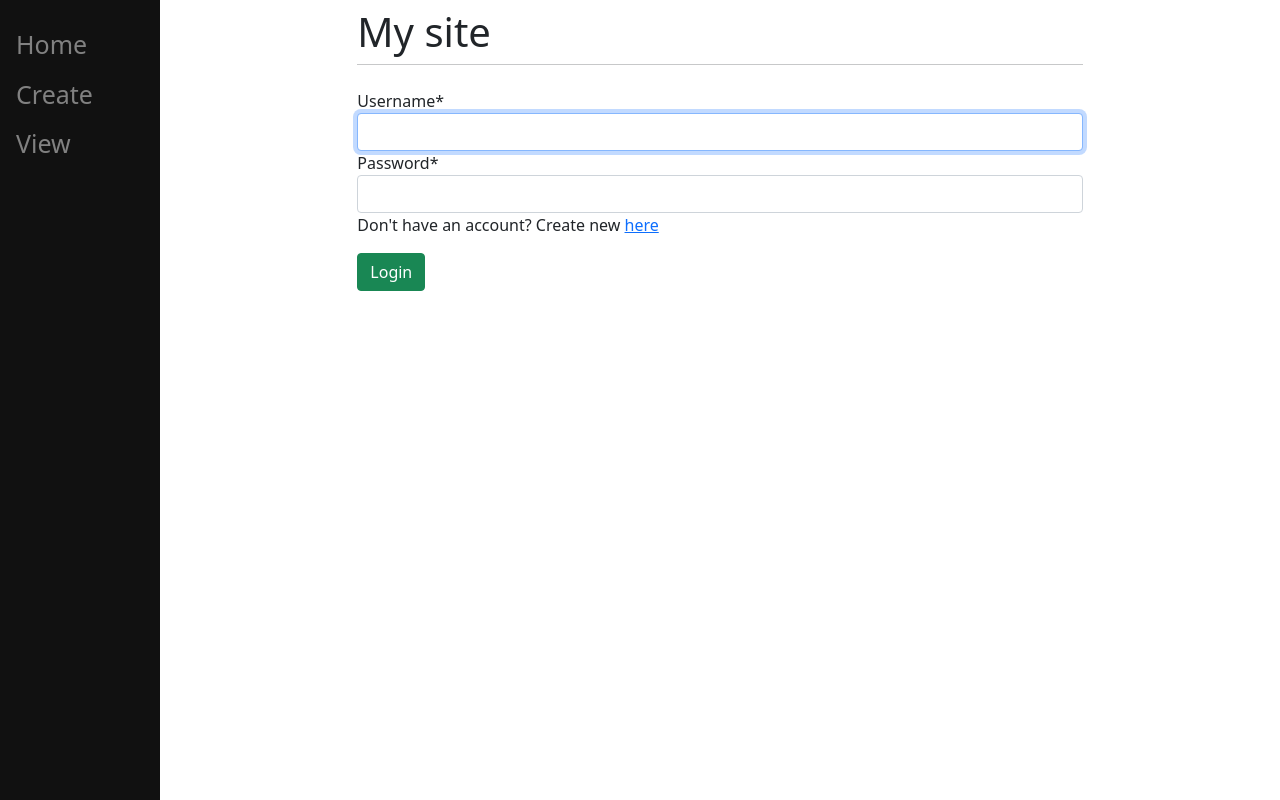
After one commit to Islompulatov/learningdjango, a Django app: page /login/ in a window 1280 px wide. The commit adds this page. Run offline with Django 4.2, Linux system fonts and the light colour scheme; some libraries are stand-ins or nearby versions.

Commit message:
login, logou and user authenticaion

```diff
--- a/mysite/myapp/models.py
+++ b/mysite/myapp/models.py
@@ -1,8 +1,9 @@
 from django.db import models
-
+from django.contrib.auth.models import User
 # Create your models here.
 
 class ToDoList(models.Model):
+	user = models.ForeignKey(User, on_delete = models.CASCADE, related_name = "todolist", null = True)
 	name =  models.CharField(max_length = 200)
 
 	def __str__(self):
--- a/mysite/myapp/templates/myapp/base.html
+++ b/mysite/myapp/templates/myapp/base.html
@@ -42,15 +42,18 @@
     <div class = "sidenav">
         <a href="/3">Home</a>
         <a href="/create">Create</a>
-        <a href="/2">View</a>
+        <a href="/view">View</a>
     </div>
     <div id = "content", name = "content", class="main">
         <div class="row justify-content-center">
             <div class="col-8">
                 <h1 class="mt-2">My site</h1>
                 <hr class="mt-0 mb-4">
+
                 {% block content %}
                 {% endblock %}
+
+
             </div>
         </div>
     </div>
--- a/mysite/myapp/urls.py
+++ b/mysite/myapp/urls.py
@@ -5,6 +5,7 @@ urlpatterns = [
 path("<int:id>", views.index, name="index"),
 path("", views.home, name="home"),
 path("create/", views.create, name="create"),
+path("view/", views.view, name="view"),
 
 
 ]
--- a/mysite/mysite/settings.py
+++ b/mysite/mysite/settings.py
@@ -127,3 +127,7 @@ CRISPY_TEMPLATE_PACK = 'bootstrap4'
 # https://docs.djangoproject.com/en/4.0/ref/settings/#default-auto-field
 
 DEFAULT_AUTO_FIELD = 'django.db.models.BigAutoField'
+
+
+LOGIN_REDIRECT_URL = '/'
+LOGOUT_REDIRECT_URL = '/'
--- a/mysite/mysite/urls.py
+++ b/mysite/mysite/urls.py
@@ -21,4 +21,5 @@ urlpatterns = [
     path('admin/', admin.site.urls),
     path("register/", v.register, name="register"),
     path('', include("myapp.urls")),
+    path('', include("django.contrib.auth.urls")),
 ]
--- /dev/null
+++ b/mysite/register/templates/registration/login.html
@@ -0,0 +1,17 @@
+{% extends 'myapp/base.html' %}
+
+{% block title %}
+Login Here
+{% endblock %}
+
+{% load crispy_forms_tags %}
+
+{% block content %}
+	<form method="post" class="form-group">
+		{% csrf_token %}
+		{{form|crispy}}
+		<p>Don't have an account? Create new <a href="/register">here</a></p>
+
+		<button type="submit" class="btn btn-success">Login</button>
+	</form>
+{% endblock %}
```
Also changed, not shown: mysite/myapp/templates/myapp/view.html (added, +11 -0 lines), mysite/myapp/views.py (+7 -0 lines).
